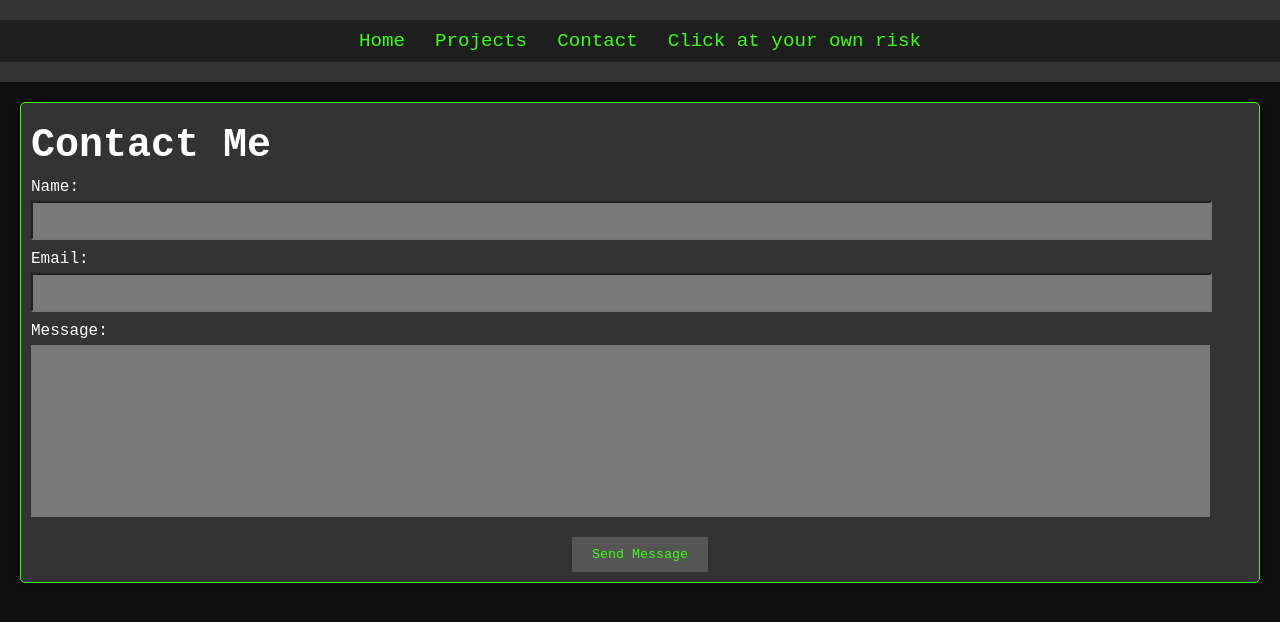
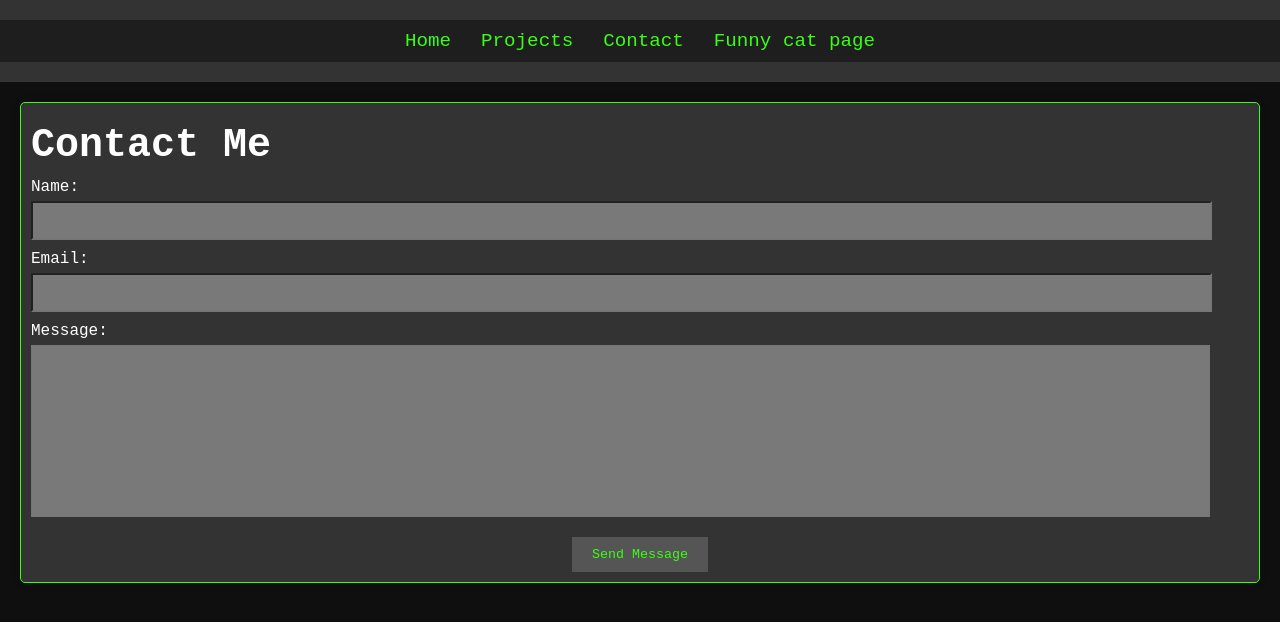
Before and after one commit to NoelVahajylkka/NoelVahajylkka.github.io, a plain HTML site: page contact.html in a window 1280 px wide. Drawn offline with Linux system fonts and the light colour scheme.

Commit message:
Update contact.html

```diff
--- a/contact.html
+++ b/contact.html
@@ -13,7 +13,7 @@
                 <li><a href="index.html">Home</a></li>
                 <li><a href="projects.html">Projects</a></li>
                 <li><a href="contact.html">Contact</a></li>
-                <li><a href="kissat.html">Click at your own risk</a></li>
+                <li><a href="kissat.html">Funny cat page</a></li>
             </ul>
         </nav>
     </header>
```
